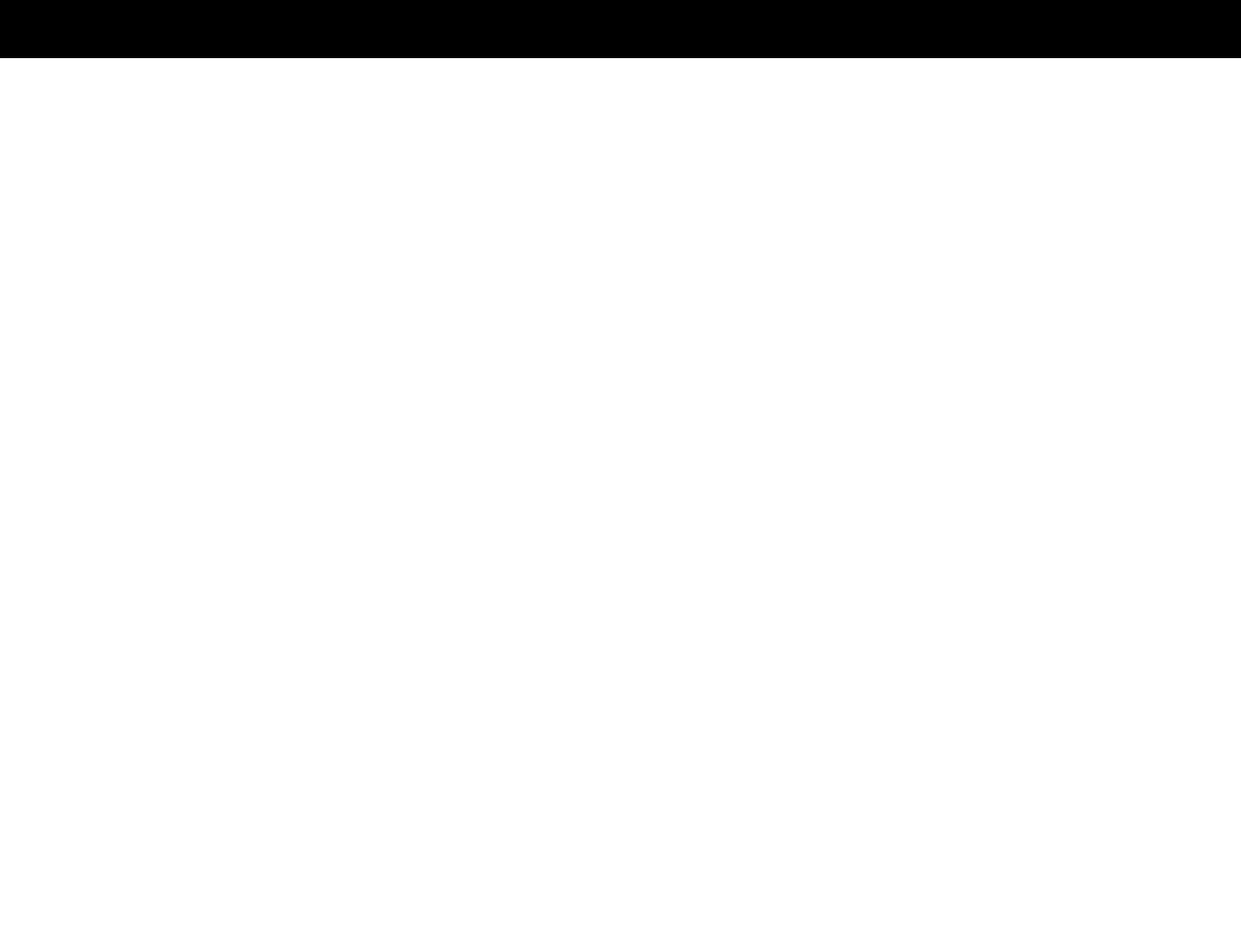
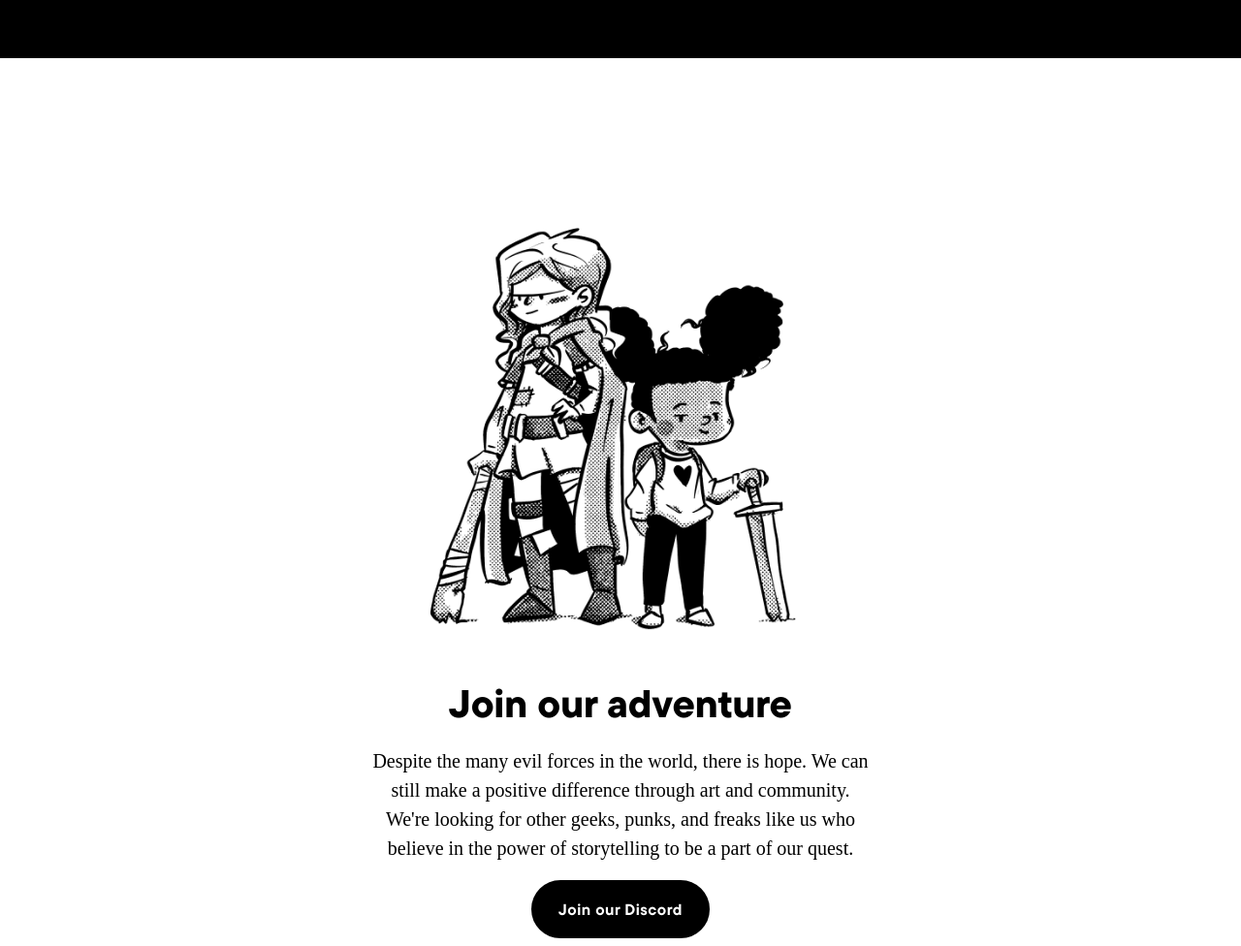
Before and after one commit to GoodGuySavitar/humankind_clone, a plain HTML site: page index.html in a window 1280 px wide. Shown: the part 7574-8550 px from the top of the page at 97% size. Before the commit the page ends 7654 px from the top, so only its background shows below. Drawn offline with Linux system fonts and the light colour scheme.

Commit message:
content 8

```diff
--- a/index.html
+++ b/index.html
@@ -207,5 +207,19 @@
             </div>
         </div>
     </div>
+    <div class="content-8">
+        <div class="img-container-content-8">
+            <img class="img-content-8" src="../Humankind_Assets/images/your-back_201.png" alt="">
+        </div>
+        <div class="text-content-8">
+            <h1 class="heading-content-8">Join our adventure</h1>
+            <div class="desc-container-content-8">
+                <div class="desc-content-8">Despite the many evil forces in the world, there is hope. We can still make a positive difference through art and community. We're looking for other geeks, punks, and freaks like us who believe in the power of storytelling to be a part of our quest.</div>
+                <div class="btn-container-content-8">
+                    <button class="btn-content-8 btn-primary"> Join our Discord</button>
+                </div>
+            </div>
+        </div>
+    </div>
 </body>
 </html>
--- a/styles.css
+++ b/styles.css
@@ -665,6 +665,13 @@ body {
     margin-right: 20px;
 }
 
+.box-1-content-7:hover , .box-2-content-7:hover {
+    cursor: pointer;
+    transform: translate(2px,-2px);
+    box-shadow: -1.5px 1.5px 0px black;
+    transition: 150ms ease;
+}
+
 .img-box-1-content-7, .img-box-2-content-7 {
     width: 140px;
     height: 100px;
@@ -688,3 +695,56 @@ body {
     font-size: 18px;
     letter-spacing: 0.5px;
 }
+
+.content-8 {
+    display: flex;
+    flex-direction: column;
+    justify-content: center;
+    align-items: center;
+}
+
+.img-container-content-8 {
+    width: 560px;
+    height: 420px;
+    margin-top: 150px;
+    margin-bottom: 50px;
+}
+
+.img-content-8 {
+    width: 100%;
+    height: 100%;
+}
+
+.text-content-8 {
+    display: flex;
+    flex-direction: column;
+    justify-content: center;
+    align-items: center;
+
+}
+
+.heading-content-8 {
+    font-family: TTCommonsPro, sans-serif;
+    font-size: 40px;
+    margin-bottom: 20px;
+}
+
+.desc-container-content-8 {
+    display: flex;
+    flex-direction: column;
+    justify-content: center;
+    align-items: center;
+    width: 40%;
+    text-align: center;
+    font-size: 20px;
+    line-height: 1.5;
+}
+
+.btn-container-content-8 {
+    margin-top: 10px;
+}
+
+.btn-content-8 {
+    padding: 15px 25px;
+    font-size: 16px;
+}
```
